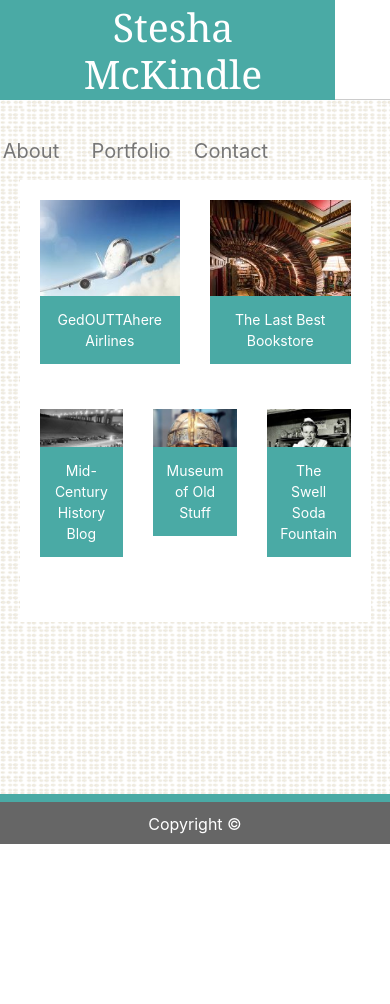
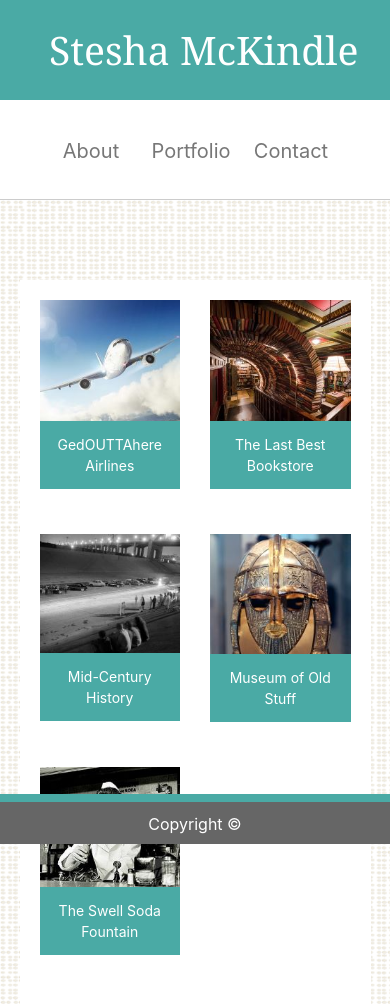
Before and after one commit to 19stesha69/Bootstrap-Portfolio, a plain HTML site: page portfolio.html in a window 390 px wide. Shown: the top 1004 px of the page. Before the commit the page ends 844 px from the top, so only its background shows below. Drawn offline with nearby package versions, Linux system fonts and the light colour scheme.

Commit message:
responsive styling

```diff
--- a/assets/style.css
+++ b/assets/style.css
@@ -179,10 +179,6 @@ footer p {
         padding-right: 25px;
     }
 
-    .navbar {
-        margin: 0;
-    }
-
     nav a {
         display: inline;
     }
@@ -204,13 +200,29 @@ footer p {
         left: 10%;
     }
 
-    .navbar {
-        position: relative;
-        right: 75px;
-    }
-
     section.sectionWrapper, form.sectionWrapper {
         width: 90%;
     }
 
 }
+
+/* Bootstrap Extra-small */
+
+@media only screen and (max-width: 575px) {
+
+    #header-container {
+        height: 200px;
+    }
+
+    .col-12 {
+        padding: 0;
+    }
+
+    .name-box {
+        position: initial;
+    }
+
+    .desc-box {
+        margin-top: 25px;
+    }
+}
--- a/portfolio.html
+++ b/portfolio.html
@@ -16,12 +16,12 @@
     <header id="header-container">
         <div class="container">
             <div class="row">
-                <div class="col-sm-6 col-md-6 col-lg-6">
+                <div class="col-12 col-sm-6 col-md-6 col-lg-6">
                     <div class="name-box">
                         <h1>Stesha McKindle</h1>
                     </div>
                 </div>
-                <div class="col-sm-6 col-md-6 col-lg-6">
+                <div class="col-12 col-sm-6 col-md-6 col-lg-6">
                     <nav class="navbar navbar-expand-lg">
                         <div class="navbar-nav">
                             <a class="nav-item nav-link" id="remove-right-border" href="index.html" target="_blank">About</a>
@@ -39,23 +39,23 @@
     <section class="sectionWrapper">
         <div class="container portfolioImages">
             <div class="row">
-                <div class="col col-sm-6 col-md-6 col-lg-3">
+                <div class="col-6 col-sm-6 col-md-6 col-lg-3">
                     <img src="assets/images/airline.jpg" class="img-responsive" alt="airplane in flight">
                     <div class="desc-box">GedOUTTAhere Airlines</div>
                 </div>
-                <div class="col col-sm-6 col-md-6 col-lg-3">
+                <div class="col-6 col-sm-6 col-md-6 col-lg-3">
                     <img src="assets/images/bookstore.jpg" class="img-responsive" alt="bookstore">
                     <div class="desc-box">The Last Best Bookstore</div>
                 </div>
-                <div class="col col-sm-6 col-md-6 col-lg-3">
+                <div class="col-6 col-sm-6 col-md-6 col-lg-3">
                     <img src="assets/images/history-blog.JPG" class="img-responsive" alt="Los Angeles in the 1950s">
-                    <div class="desc-box">Mid-Century History Blog</div>
+                    <div class="desc-box">Mid-Century History</div>
                 </div>
-                <div class="col col-sm-6 col-md-6 col-lg-3">
+                <div class="col-6 col-sm-6 col-md-6 col-lg-3">
                     <img src="assets/images/museum.jpg" class="img-responsive" alt="Anglo Saxon helmet">
                     <div class="desc-box">Museum of Old Stuff</div>
                 </div>
-                <div class="col col-sm-6 col-md-6 col-lg-3">
+                <div class="col-6 col-sm-6 col-md-6 col-lg-3">
                     <img src="assets/images/soda-fountain.jpg" class="img-responsive" alt="Soda fountain in the 1950s">
                     <div class="desc-box">The Swell Soda Fountain</div>
                 </div>
```
Also changed, not shown: contact.html (+2 -2 lines), index.html (+2 -2 lines).
